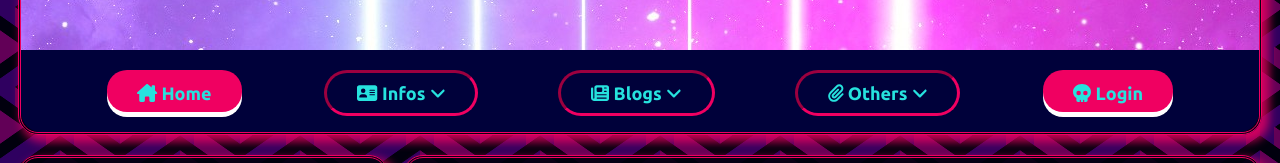
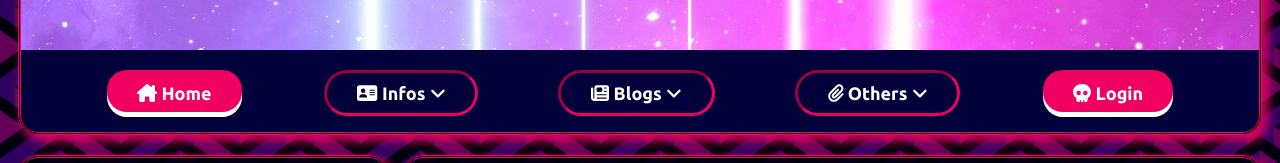
Before and after one commit to PrivateN00b/privatenoob.top, a React (Vite) app: page / in a window 1280 px wide. Shown: the part 273-436 px from the top of the page. Built offline with nearby package versions, Linux system fonts and the light colour scheme.

Commit message:
fix: Links in navbar were colored in blue

```diff
--- a/src/layouts/sublayouts/Navbar.tsx
+++ b/src/layouts/sublayouts/Navbar.tsx
@@ -21,7 +21,7 @@ const Nav = styled.div`
 `;
 
 const StyledNavLink = styled(NavLink)`
-  color: ${(props) => props.theme.colors.text2};
+  color: ${(props) => props.theme.colors.text1};
   background-color: ${(props) => props.theme.colors.primary};
   padding: 10px 30px 10px 30px;
   border-radius: 20px;
@@ -159,7 +159,7 @@ const DropDown = styled.div`
 `;
 
 const DropDownLink = styled.a`
-  color: ${(props) => props.theme.colors.text2};
+  color: ${(props) => props.theme.colors.text1};
   padding: 10px 30px 10px 30px;
   border-radius: 20px;
   text-decoration: none;
@@ -178,7 +178,7 @@ const DropDownLink = styled.a`
 `;
 
 const MenuItem = styled(NavLink)`
-  color: ${(props) => props.theme.colors.text2};
+  color: ${(props) => props.theme.colors.text1};
   padding: 5px 30px 5px 30px;
   border-radius: 10px;
   text-decoration: none;
```
